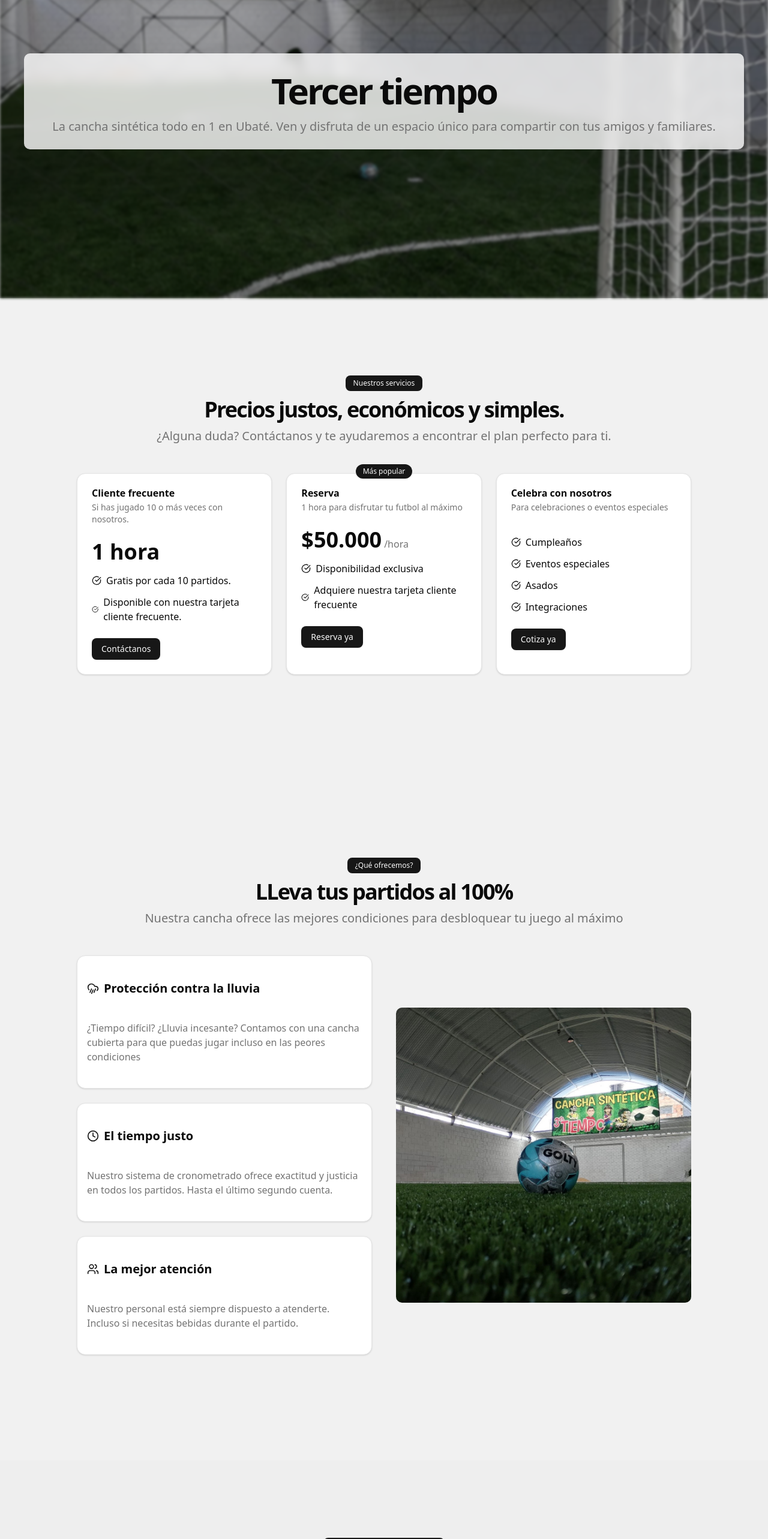
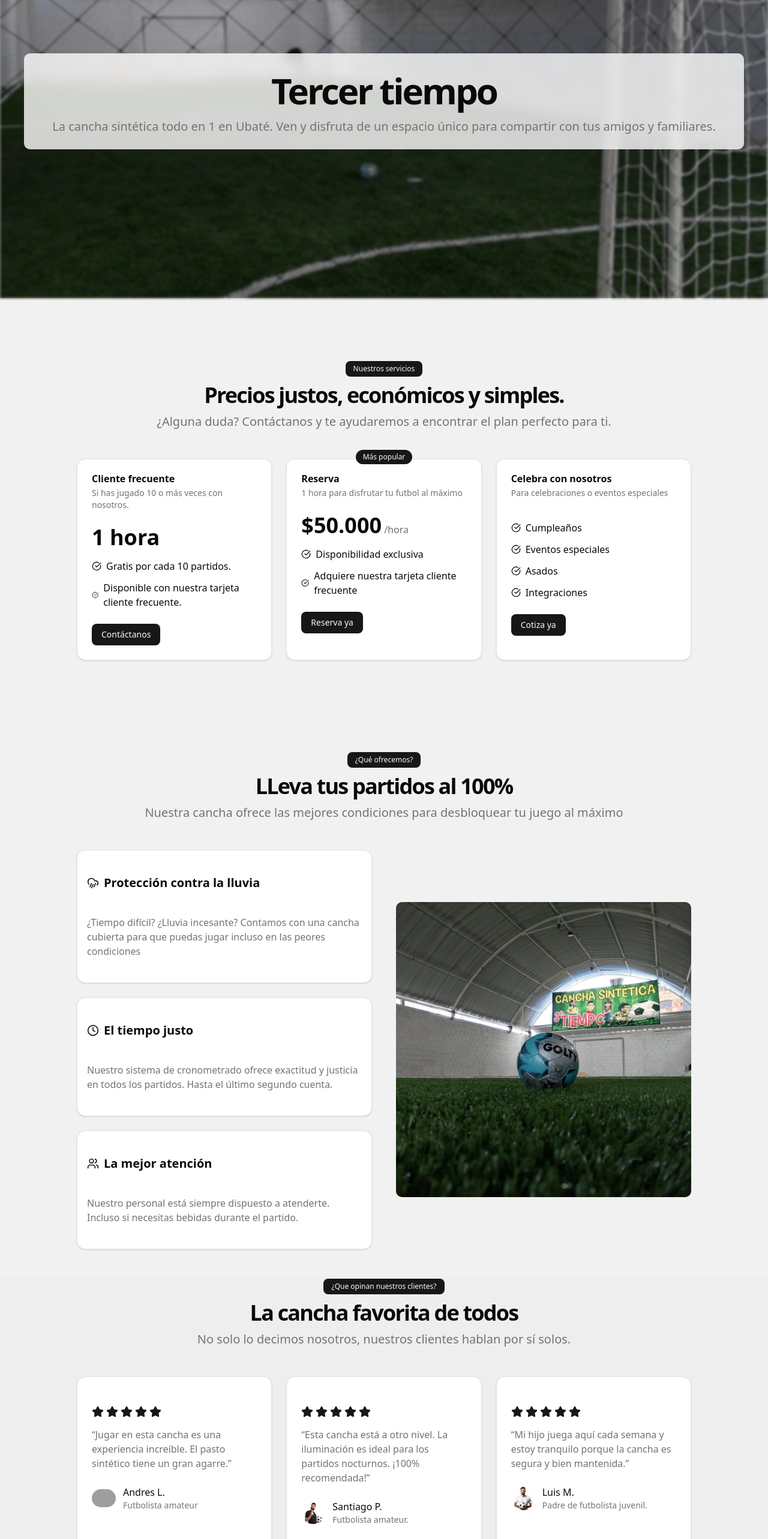
Before and after one commit to gomez2608/tercer-tiempo-landing, a Next.js app: page / in a window 1280 px wide. Shown: the part 222-2788 px from the top of the page at 60% size. Built offline with nearby package versions, Linux system fonts and the light colour scheme; grey boxes are pictures that could not be loaded.

Commit message:
Cnahged py between sections

```diff
--- a/src/app/page.tsx
+++ b/src/app/page.tsx
@@ -201,7 +201,7 @@ export default function Home() {
 
 
         {/* Pricing Section */}
-        <section id="services" className="w-full py-12 md:py-24 lg:py-32 bg-muted/50">
+        <section id="services" className="w-full py-8 md:py-20 lg:py-26 bg-muted/50">
             <div className="flex flex-col items-center justify-center space-y-4 text-center">
               <div className="space-y-2">
                 <Badge variant="default" className="px-3 py-1">
@@ -323,7 +323,7 @@ export default function Home() {
 
 
         {/* Features Section */}
-        <section id="features" className="w-full py-12 md:py-24 lg:py-32 bg-muted/50">
+        <section id="features" className="w-full  bg-muted/50">
 
             <div className="flex flex-col items-center justify-center space-y-4 text-center">
               <div className="space-y-2">
@@ -394,7 +394,7 @@ export default function Home() {
         </section>
 
         {/* Testimonials Section */}
-        <section id="testimonials" className="w-full py-12 md:py-24 lg:py-32">
+        <section id="testimonials" className="w-full ">
             <div className="flex flex-col items-center justify-center space-y-4 text-center">
               <div className="space-y-2">
                 <Badge variant="default" className="px-3 py-1">
```
